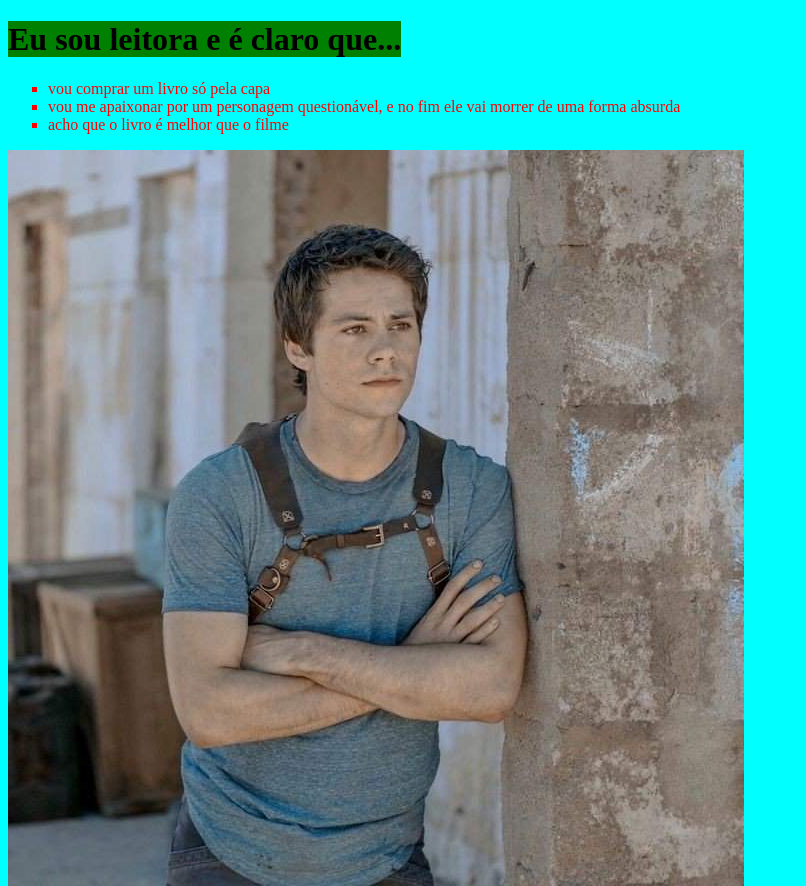
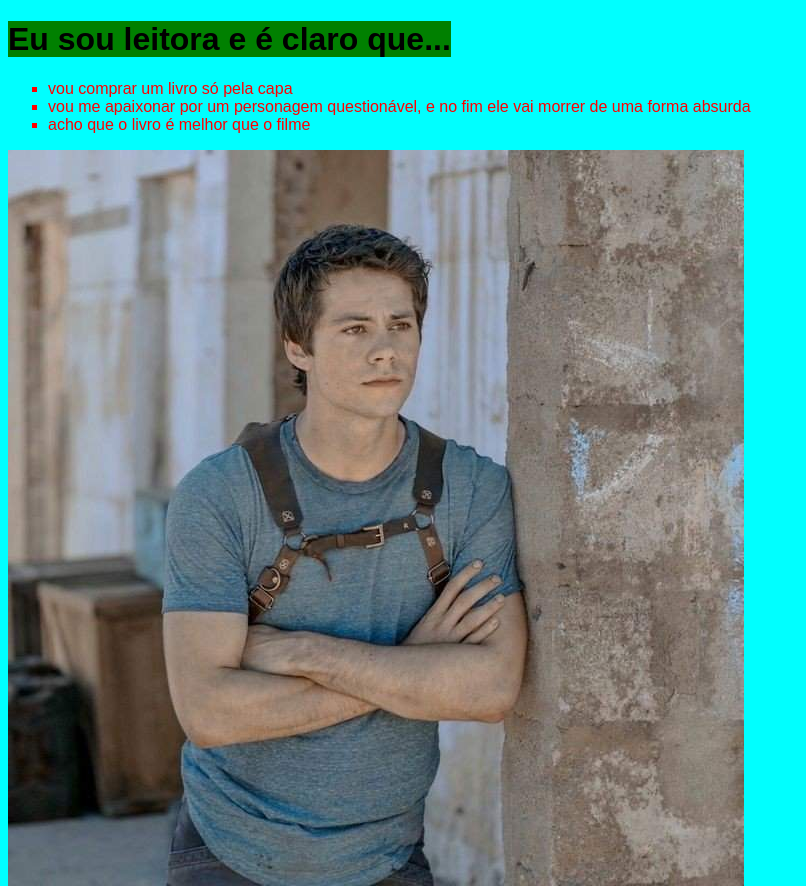
Before and after one commit to EduardaAlessandra/2Binez, a plain HTML site: page index.html in a window 1280 px wide. Shown: the top 886 px of the page, without its empty margins (0-806 px from the left). Drawn offline with Linux system fonts and the light colour scheme.

Commit message:
Update index.html

```diff
--- a/index.html
+++ b/index.html
@@ -7,7 +7,7 @@
     <link rel="shortcut icon" href="livro.png" "type=image/x-icon">
     <style>
             body {
-                    font-family: Old Century;
+                    font-family: Arial;
                     background-color: cyan;
                     color: red;
                   }
@@ -18,6 +18,7 @@
   </head>
   <body>
     <h1><mark style="background-color:green;">Eu sou leitora e é claro que...</mark></h1>
+    <body style="font-family= Arial">
     <ul type="square">
     <li>vou comprar um livro só pela capa
     <li>vou me apaixonar por um personagem questionável, e no fim ele vai morrer de uma forma absurda
```
